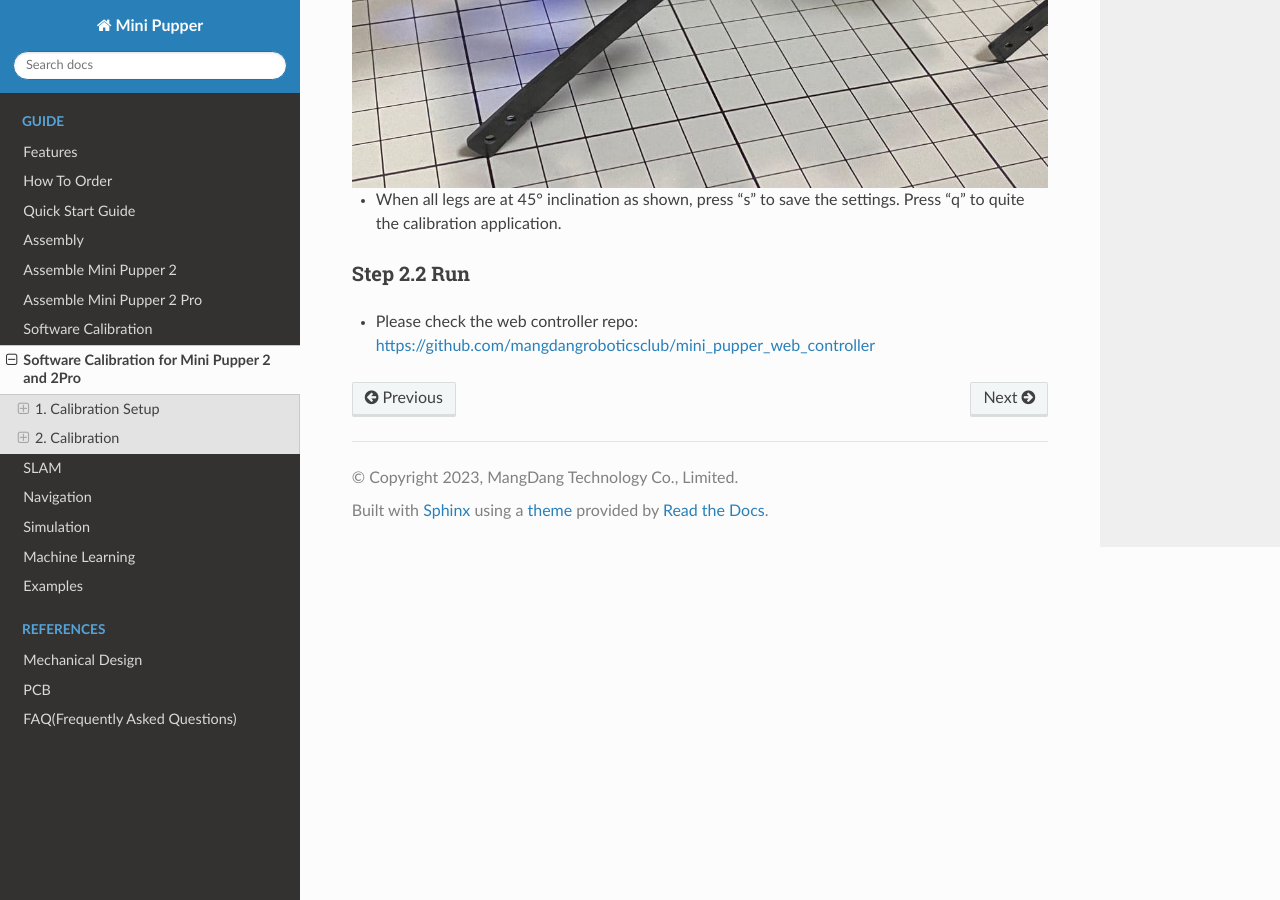
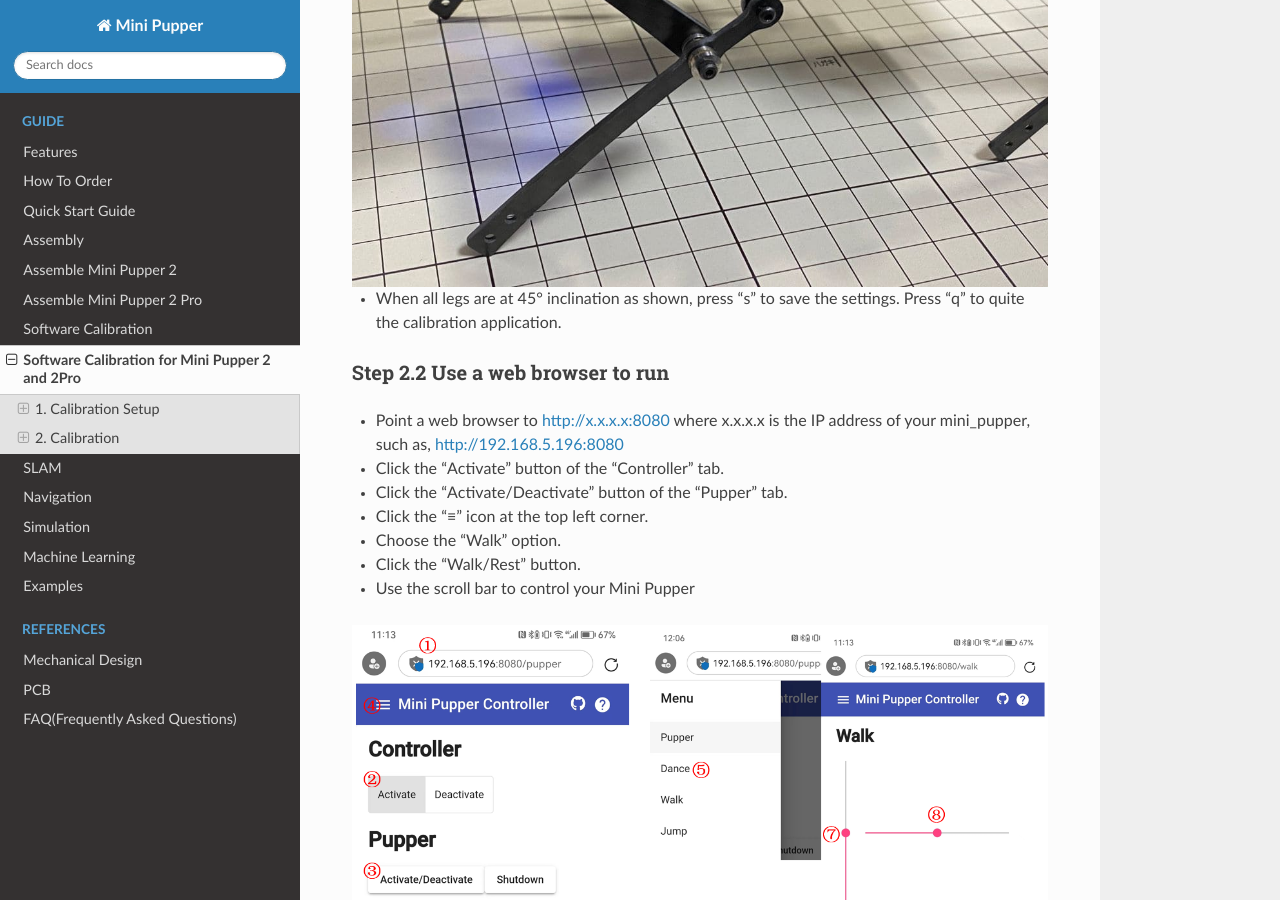
Before and after one commit to mangdangroboticsclub/MiniPupperDocs, a Sphinx documentation site: the page built from docs/guide/SoftwareCalibration.MP2.rst, in a window 1280 px wide and 900 px high, scrolled down 3967 px. Built offline with Sphinx 7.4.7 and the Read the Docs theme 2.0.0, drawn with Linux system fonts in a browser that asks for light colours; some of the changed text lies outside the part shown.

Commit message:
Update 2&2Pro calibration readme

```diff
--- a/docs/guide/SoftwareCalibration.MP2.rst
+++ b/docs/guide/SoftwareCalibration.MP2.rst
@@ -61,11 +64,12 @@
 * Use your phone to set the default WiFi used by Mini Pupper.
 
     WiFi name: Mangdang
+
     Password:   mangdang
 
 * Power on your robot and check the LCD display
 
-    If the LCD shows “IP: no IPv4 address”, then reboot again.
+    If the LCD shows “IP: no IPv4 address”, then reboot your robot again.
 
 * After the LCD shows the IP address, make an ssh connection from your PC to your robot.
 
@@ -114,7 +118,16 @@
 * When all legs are at 45° inclination as shown, press "s" to save the settings. Press "q" to quite the calibration application.
 
 
-Step 2.2 Run
+Step 2.2 Use a web browser to run
 ^^^^^^^^^^^^^^^^^^^^^
 
-* Please check the web controller repo: https://github.com/mangdangroboticsclub/mini_pupper_web_controller
+- Point a web browser to http://x.x.x.x:8080 where x.x.x.x is the IP address of your mini_pupper, such as, http://192.168.5.196:8080
+- Click the “Activate” button of the "Controller" tab.
+- Click the “Activate/Deactivate” button of the "Pupper" tab.
+- Click the "≡" icon at the top left corner.
+- Choose the "Walk" option.
+- Click the "Walk/Rest" button.
+- Use the scroll bar to control your Mini Pupper
+
+.. image:: ../_static/webGuide.png
+    :align: center
```
Also changed, not shown: other parts of docs/guide/SoftwareCalibration.MP2.rst (+3 -0 lines), docs/_static/webGuide.png (added).
